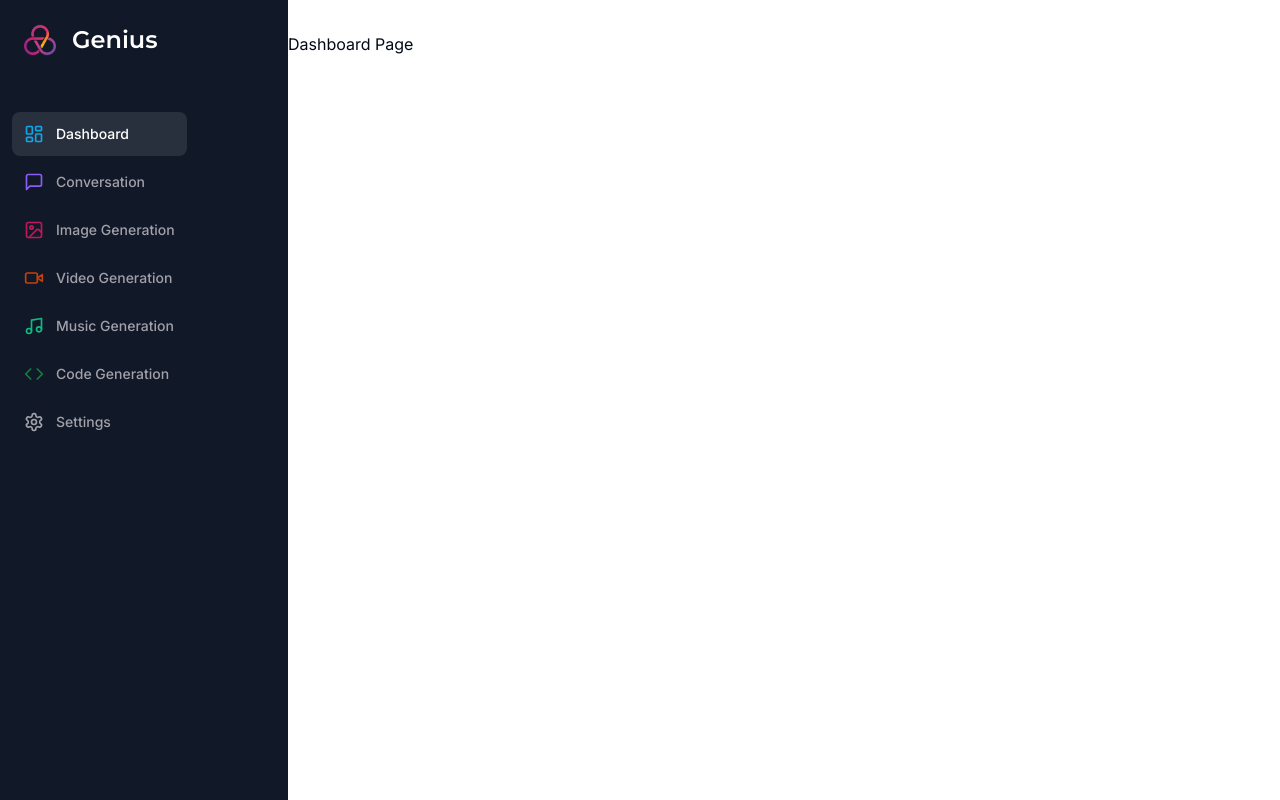
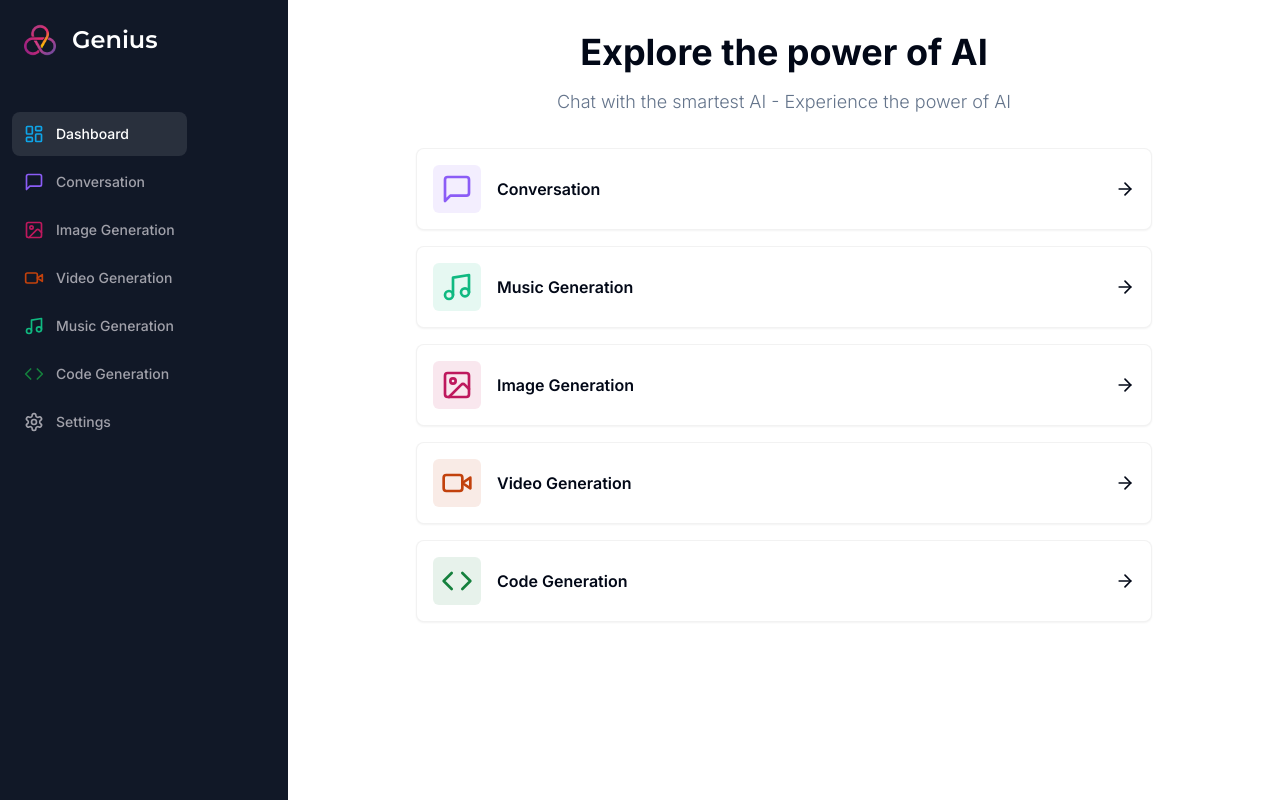
Before and after one commit to krutulkamil/platform, a Next.js app: page /dashboard in a window 1280 px wide. Built offline with nearby package versions, Linux system fonts and the light colour scheme.

Commit message:
feat: card & dashboard components

```diff
--- /dev/null
+++ b/app/(dashboard)/(routes)/dashboard/page.styles.ts
@@ -0,0 +1,27 @@
+import { cn } from '@/lib/utils';
+
+export const headingWrapperStyles = cn('mb-8 space-y-4');
+
+export const headingTitleStyles = cn(
+  'text-2xl md:text-4xl font-bold text-center'
+);
+
+export const headingParagraphStyles = cn(
+  'text-muted-foreground font-light text-sm md:text-lg text-center'
+);
+
+export const contentWrapperStyles = cn('px-4 md:px-20 lg:px-32 space-y-4');
+
+export const pageCardWrapperStyles = cn(
+  'p-4 border-black/5 flex items-center justify-between hover:shadow-md transition cursor-pointer'
+);
+
+export const pageCardGridStyles = cn('flex items-center gap-x-4');
+
+export const pageCardStyles = cn('p-2 w-fit rounded-md');
+
+export const pageCardIconStyles = cn('w-8 h-8');
+
+export const pageContentLabelStyles = cn('font-semibold');
+
+export const arrowRightStyles = cn('w-5 h-5');
--- a/app/(dashboard)/(routes)/dashboard/page.tsx
+++ b/app/(dashboard)/(routes)/dashboard/page.tsx
@@ -1,9 +1,89 @@
+'use client';
+
 import React from 'react';
+import {
+  ArrowRight,
+  Code,
+  ImageIcon,
+  MessageSquare,
+  Music,
+  VideoIcon,
+} from 'lucide-react';
+import { useRouter } from 'next/navigation';
+
+import { Card } from '@/components/ui/card';
+import { cn } from '@/lib/utils';
+
+import * as styles from './page.styles';
+
+const tools = [
+  {
+    label: 'Conversation',
+    icon: MessageSquare,
+    color: 'text-violet-500',
+    bgColor: 'bg-violet-500/10',
+    href: '/conversation',
+  },
+  {
+    label: 'Music Generation',
+    icon: Music,
+    color: 'text-emerald-500',
+    bgColor: 'bg-emerald-500/10',
+    href: '/music',
+  },
+  {
+    label: 'Image Generation',
+    icon: ImageIcon,
+    color: 'text-pink-700',
+    bgColor: 'bg-pink-700/10',
+    href: '/image',
+  },
+  {
+    label: 'Video Generation',
+    icon: VideoIcon,
+    color: 'text-orange-700',
+    bgColor: 'bg-orange-700/10',
+    href: '/video',
+  },
+  {
+    label: 'Code Generation',
+    icon: Code,
+    color: 'text-green-700',
+    bgColor: 'bg-green-700/10',
+    href: '/code',
+  },
+];
 
 export default function DashboardPage() {
+  const router = useRouter();
+
   return (
     <div>
-      <p>Dashboard Page</p>
+      <div className={styles.headingWrapperStyles}>
+        <h2 className={styles.headingTitleStyles}>Explore the power of AI</h2>
+        <p className={styles.headingParagraphStyles}>
+          Chat with the smartest AI - Experience the power of AI
+        </p>
+      </div>
+      <div className={styles.contentWrapperStyles}>
+        {tools.map((tool) => (
+          <Card
+            key={tool.href}
+            className={styles.pageCardWrapperStyles}
+            onClick={() => router.push(tool.href)}
+          >
+            <div className={styles.pageCardGridStyles}>
+              <div className={cn(styles.pageCardStyles, tool.bgColor)}>
+                <tool.icon
+                  className={cn(styles.pageCardIconStyles, tool.color)}
+                />
+              </div>
+              <div className={styles.pageContentLabelStyles}>{tool.label}</div>
+            </div>
+            <ArrowRight className={styles.arrowRightStyles} />
+          </Card>
+        ))}
+      </div>
     </div>
   );
 }
--- /dev/null
+++ b/components/ui/card/index.styles.ts
@@ -0,0 +1,17 @@
+import { cn } from '@/lib/utils';
+
+export const cardStyles = cn(
+  'rounded-lg border bg-card text-card-foreground shadow-sm'
+);
+
+export const cardHeaderStyles = cn('flex flex-col space-y-1.5 p-6');
+
+export const cardTitleStyles = cn(
+  'text-2xl font-semibold leading-none tracking-tight'
+);
+
+export const cardDescriptionStyles = cn('text-sm text-muted-foreground');
+
+export const cardContentStyles = cn('p-6 pt-0');
+
+export const cardFooterStyles = cn('flex items-center p-6 pt-0');
--- /dev/null
+++ b/components/ui/card/index.tsx
@@ -0,0 +1,78 @@
+import * as React from 'react';
+
+import { cn } from '@/lib/utils';
+
+import * as styles from './index.styles';
+
+const Card = React.forwardRef<
+  HTMLDivElement,
+  React.HTMLAttributes<HTMLDivElement>
+>(({ className, ...props }, ref) => (
+  <div ref={ref} className={cn(styles.cardStyles, className)} {...props} />
+));
+Card.displayName = 'Card';
+
+const CardHeader = React.forwardRef<
+  HTMLDivElement,
+  React.HTMLAttributes<HTMLDivElement>
+>(({ className, ...props }, ref) => (
+  <div
+    ref={ref}
+    className={cn(styles.cardHeaderStyles, className)}
+    {...props}
+  />
+));
+CardHeader.displayName = 'CardHeader';
+
+const CardTitle = React.forwardRef<
+  HTMLParagraphElement,
+  React.HTMLAttributes<HTMLHeadingElement>
+>(({ className, ...props }, ref) => (
+  <h3 ref={ref} className={cn(styles.cardTitleStyles, className)} {...props} />
+));
+CardTitle.displayName = 'CardTitle';
+
+const CardDescription = React.forwardRef<
+  HTMLParagraphElement,
+  React.HTMLAttributes<HTMLParagraphElement>
+>(({ className, ...props }, ref) => (
+  <p
+    ref={ref}
+    className={cn(styles.cardDescriptionStyles, className)}
+    {...props}
+  />
+));
+CardDescription.displayName = 'CardDescription';
+
+const CardContent = React.forwardRef<
+  HTMLDivElement,
+  React.HTMLAttributes<HTMLDivElement>
+>(({ className, ...props }, ref) => (
+  <div
+    ref={ref}
+    className={cn(styles.cardContentStyles, className)}
+    {...props}
+  />
+));
+CardContent.displayName = 'CardContent';
+
+const CardFooter = React.forwardRef<
+  HTMLDivElement,
+  React.HTMLAttributes<HTMLDivElement>
+>(({ className, ...props }, ref) => (
+  <div
+    ref={ref}
+    className={cn(styles.cardFooterStyles, className)}
+    {...props}
+  />
+));
+CardFooter.displayName = 'CardFooter';
+
+export {
+  Card,
+  CardHeader,
+  CardFooter,
+  CardTitle,
+  CardDescription,
+  CardContent,
+};
```
